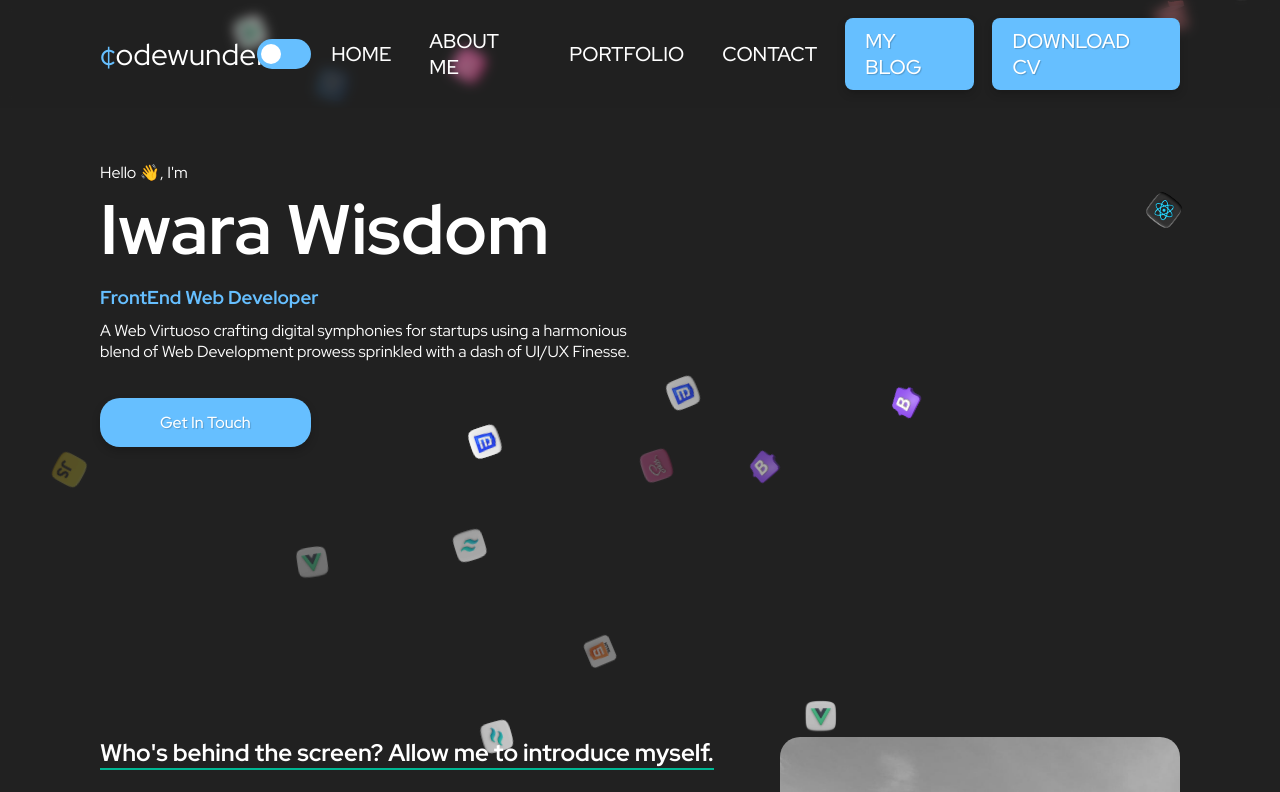
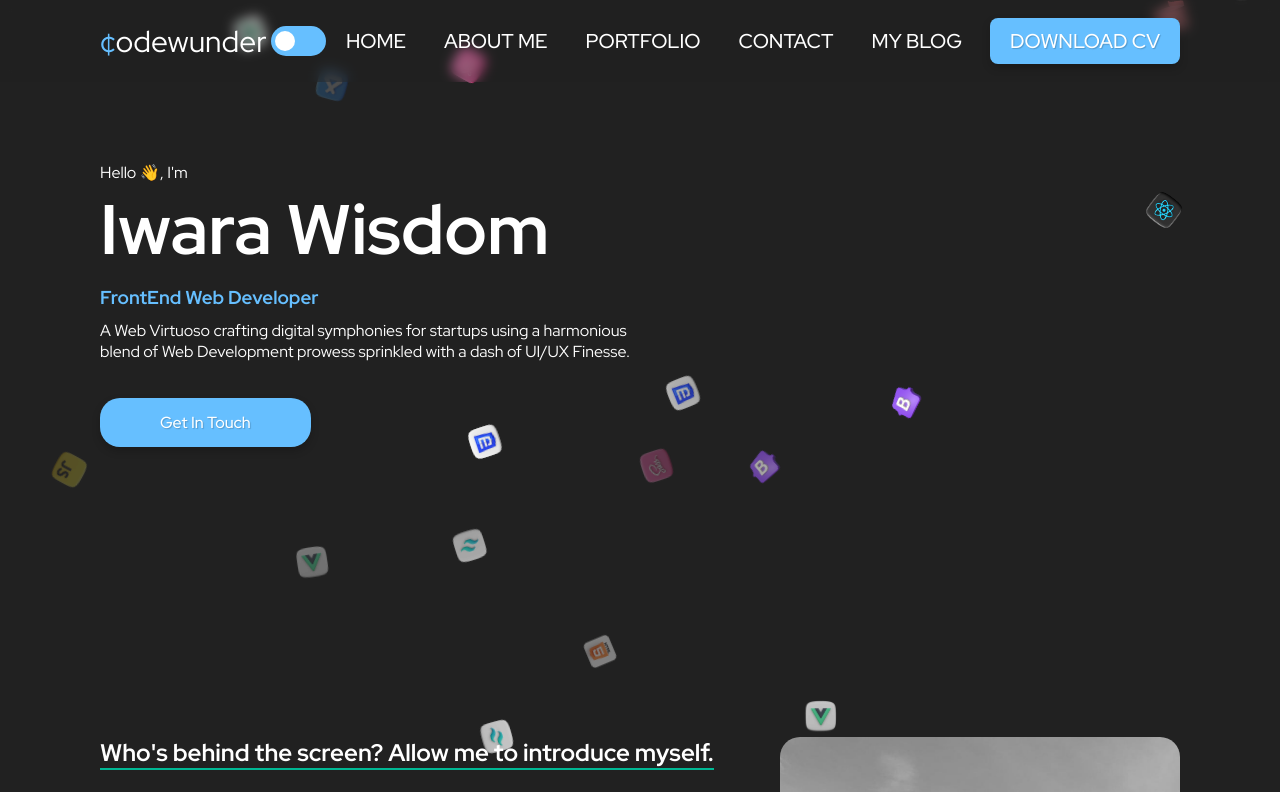
Before and after one commit to CodeWunder/CodeWunder, a React (Create React App) app: page / in a window 1280 px wide. Shown: the top 792 px of the page. Built offline with nearby package versions, Linux system fonts and the light colour scheme.

Commit message:
Update Header.tsx

```diff
--- a/src/components/Header/Header.tsx
+++ b/src/components/Header/Header.tsx
@@ -45,7 +45,7 @@ export function Header() {
           <NavHashLink smooth to="#contact" onClick={closeMenu}>
             Contact
           </NavHashLink>
-          <a href="https://codewunder-blog.vercel.app" className="button">
+          <a href="https://codewunder-blog.vercel.app">
            My Blog
           </a>
           <a href="https://drive.google.com/file/d/12KUdysgyb7aOAIN8W39AMSlWiqkC_jF8/view?usp=drive_link" className="button">
```
